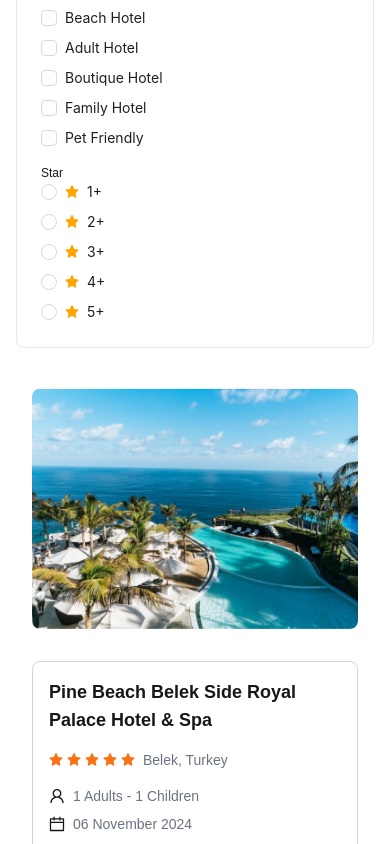
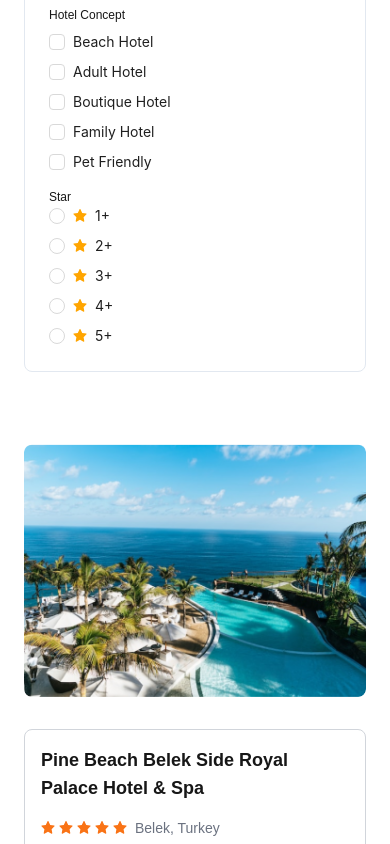
Before and after one commit to ZekiAydn/travel-app, a Next.js app: page /result in a window 390 px wide. Shown: the part 684-1528 px from the top of the page. Built offline with nearby package versions, Linux system fonts and the light colour scheme.

Commit message:
result page padding style fix

```diff
--- a/src/app/components/HotelList.tsx
+++ b/src/app/components/HotelList.tsx
@@ -26,12 +26,12 @@ const HotelList: React.FC<HotelListProps> = ({ hotels }) => {
     const { t } = useLanguageStore();
 
     return (
-        <div className="w-full lg:w-3/4">
+        <div className="w-full lg:w-full">
             {hotels.length > 0 ? (
                 hotels.map((hotel, index) => (
                     <div
                         key={index}
-                        className="bg-white p-4 lg:p-6 flex flex-col lg:flex-row lg:space-x-6 space-y-4 lg:space-y-0 mb-6 rounded-lg"
+                        className="bg-white flex flex-col lg:flex-row lg:space-x-6 space-y-4 lg:space-y-0 mb-6 rounded-lg"
                     >
                         {/* Image Section */}
                         <div className="w-full lg:w-1/2 mb-4 lg:mb-0">
--- a/src/app/result/page.tsx
+++ b/src/app/result/page.tsx
@@ -47,14 +47,14 @@ export default function ResultPage() {
 
     return (
         <Layout>
-            <div className="container mx-auto px-4 my-10 flex flex-col lg:flex-row space-y-6 lg:space-y-0 lg:space-x-8 mb-20">
+            <div className="container mx-auto my-10 flex flex-col lg:flex-row space-y-6 lg:space-y-0 lg:space-x-8 mb-20">
 
-                <div className="w-full lg:w-1/4">
+                <div className="w-full lg:w-1/4 lg:p-0 p-6">
                     <FilterSidebar />
                 </div>
 
 
-                <div className="w-full lg:w-3/4">
+                <div className="w-full lg:w-3/4 lg:p-0 p-6 ">
                     <HotelList hotels={filteredData || []} />
                 </div>
             </div>
```
